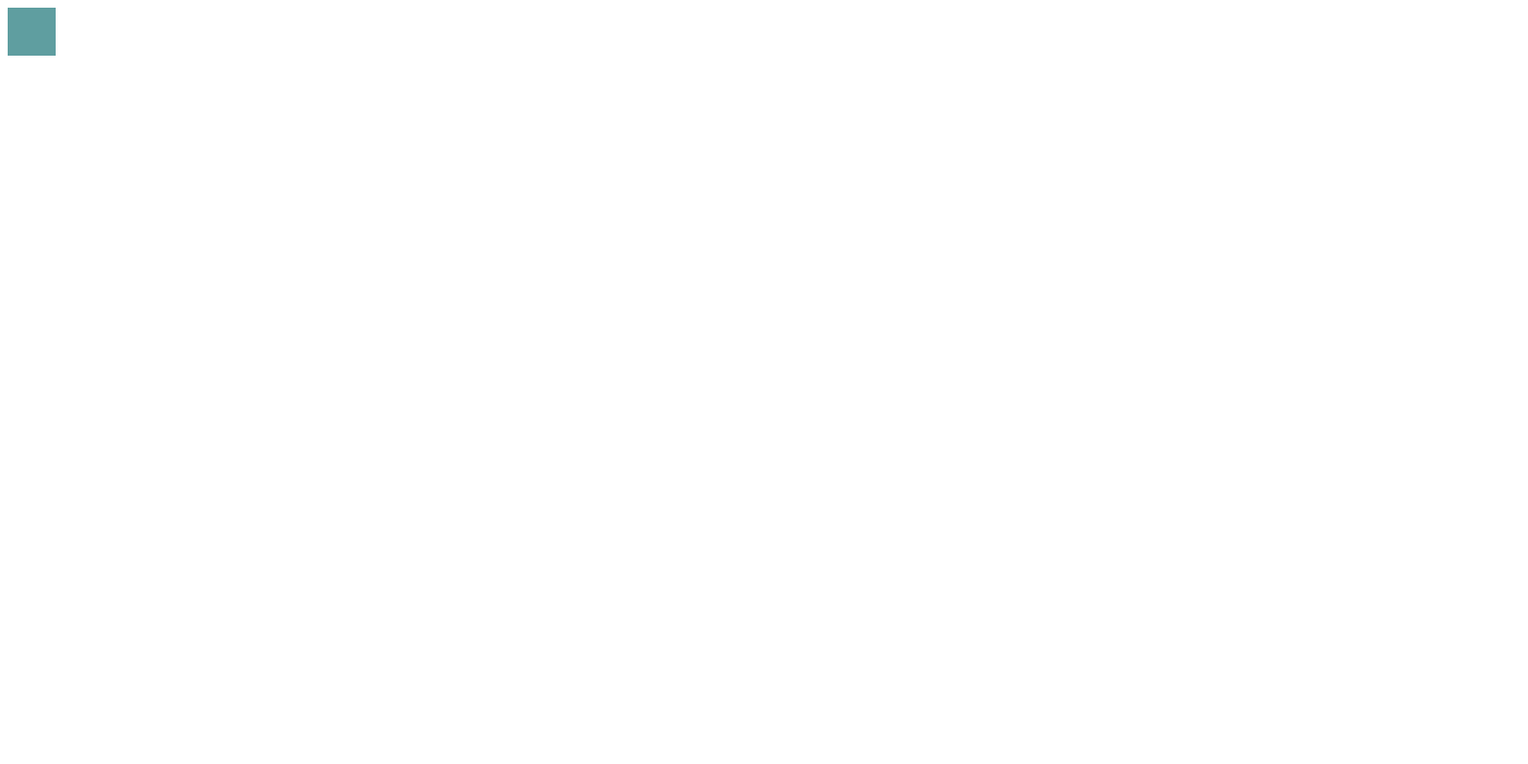
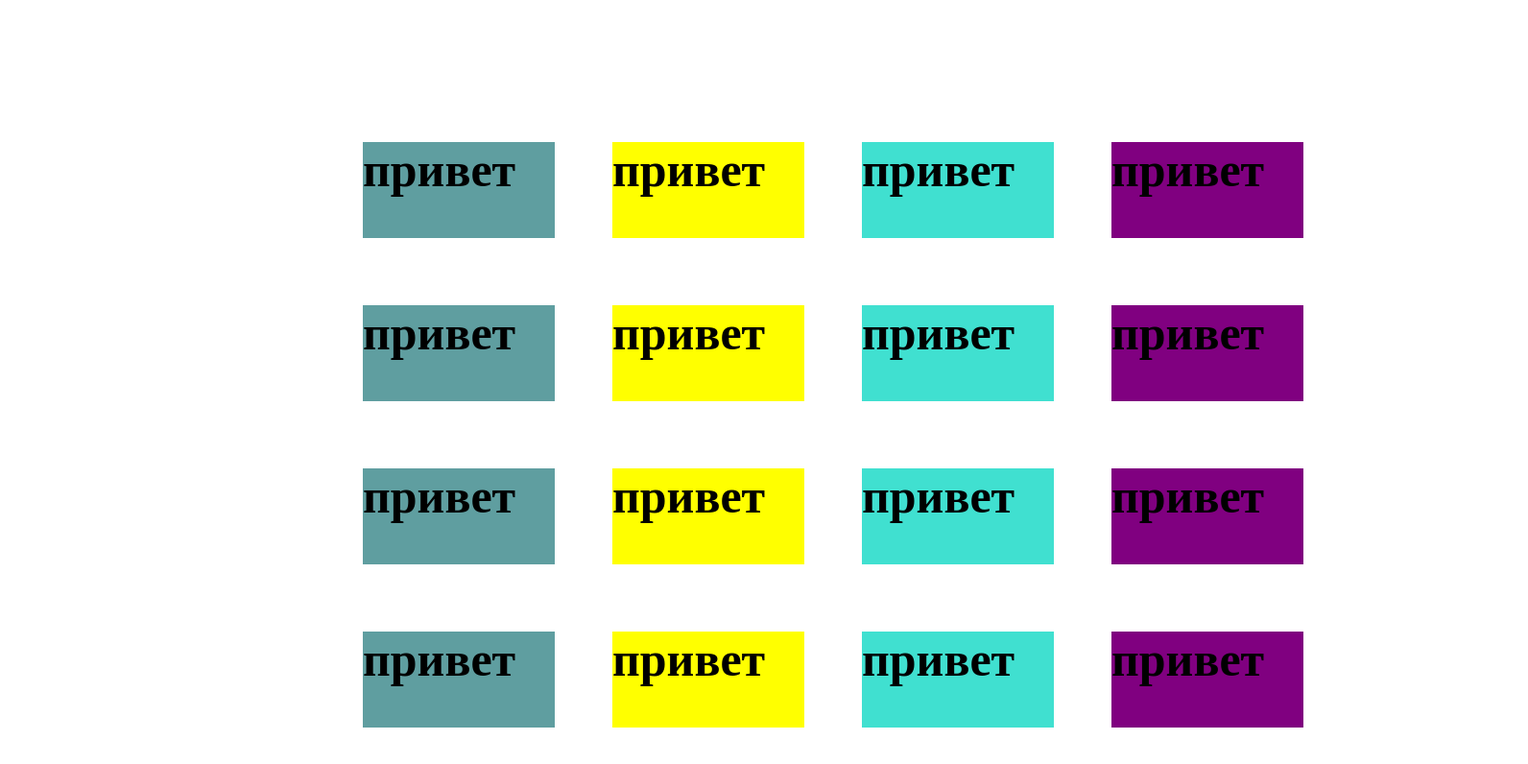
Before and after one commit to ba1ted/html, a plain HTML site: page index.html in a window 1280 px wide. Shown: the whole page at 96% size, 1592 px wide, since content can reach past the window. Drawn offline with Linux system fonts and the light colour scheme.

Commit message:
Please enter the commit message for your changes. Lines starting with '#' will be ignored, and an empty message aborts the commit.
On branch main
Your branch is up to date with 'origin/main'.

Changes to be committed:
	modified:   index.html
	modified:   styles.css
d

```diff
--- a/index.html
+++ b/index.html
@@ -7,8 +7,63 @@
     <title>test</title>
 </head>
 <body>
-    <div class="box">
-
+    <div class="putin">
+    <div class="box1">
+    <div class="box c">
+        <b class="b">привет</b>
     </div>
+    <div class="box d">
+        <b class="b">привет</b>
+    </div>
+    <div class="box e">
+        <b class="b">привет</b>
+    </div>
+    <div class="box f">
+        <b class="b">привет</b>
+    </div>
+    </div>
+    <div class="box1">
+        <div class="box c">
+            <b class="b">привет</b>
+        </div>
+        <div class="box d">
+            <b class="b">привет</b>
+        </div>
+        <div class="box e">
+            <b class="b">привет</b>
+        </div>
+        <div class="box f">
+            <b class="b">привет</b>
+        </div>
+        </div>
+        <div class="box1">
+            <div class="box c">
+                <b class="b">привет</b>
+            </div>
+            <div class="box d">
+                <b class="b">привет</b>
+            </div>
+            <div class="box e">
+                <b class="b">привет</b>
+            </div>
+            <div class="box f">
+                <b class="b">привет</b>
+            </div>
+            </div>
+            <div class="box1">
+                <div class="box c">
+                    <b class="b">привет</b>
+                </div>
+                <div class="box d">
+                    <b class="b">привет</b>
+                </div>
+                <div class="box e">
+                    <b class="b">привет</b>
+                </div>
+                <div class="box f">
+                    <b class="b">привет</b>
+                </div>
+                </div>
+            </div>
 </body>
 </html>
--- a/styles.css
+++ b/styles.css
@@ -1,10 +1,41 @@
 .box
 {
-    width: 50px;
-    height: 50px;
-    background-color: cadetblue;
+    width: 200px;
+    height: 100px;
+    margin: 10px;
+    margin-left: 50px;
+    margin-top: 60px;
+}
+.box1
+{
+    display: flex;
+    flex-direction: row;
+    margin: 0px auto;
 }
 .b
 {
-    font-size: small;
+    font-size: 50px;
 }
+.c
+{
+
+    background-color: cadetblue;
+}
+.d
+{
+    background-color: yellow;
+}
+.e
+{
+    background-color: turquoise;
+}
+.f
+{
+    background-color: purple;
+}
+.putin
+{
+    left: 25vw;
+    top: 10vh;
+    position: relative;
+}
```
